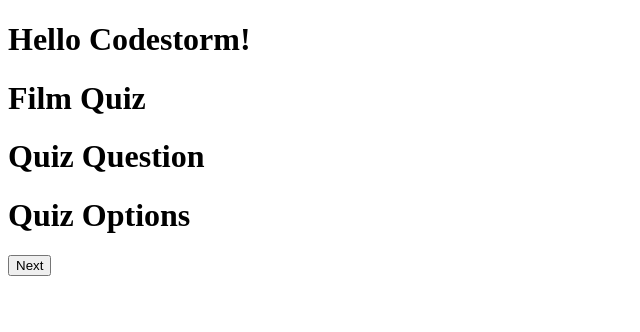
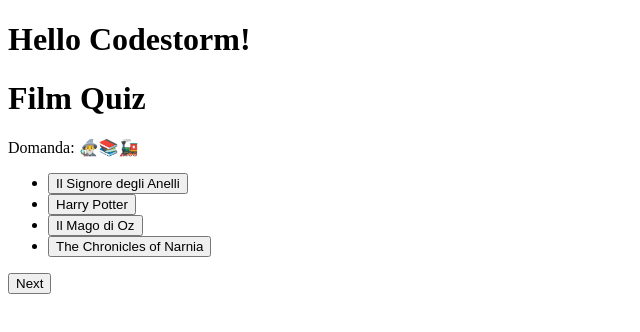
Before and after one commit to CodeStorm-SRL/entry-tests, a Vue app in the folder interactive-quiz/: page / in a window 1280 px wide. Shown: the top 332 px of the page, without its empty margins (0-640 px from the left). Built offline with nearby package versions, Linux system fonts and the light colour scheme.

Commit message:
aggiunta logica domande e options dallo store + btn next domanda

```diff
--- a/interactive-quiz/src/components/QuizApp.vue
+++ b/interactive-quiz/src/components/QuizApp.vue
@@ -14,6 +14,16 @@ export default {
     QuizQuestion,
     QuizOptions,
   },
+
+  methods: {
+    nextQuestion() {
+      // incrementa index domada
+      this.store.currentQuestionIndex++;
+
+      // resetta domanda selezionata ogni volta
+      this.store.filmQuestions[this.store.currentQuestionIndex].selected = null;
+    },
+  },
 };
 </script>
 
--- a/interactive-quiz/src/components/QuizOptions.vue
+++ b/interactive-quiz/src/components/QuizOptions.vue
@@ -1,21 +1,75 @@
 <script>
-// import MyComponent from "./components/MyComponent.vue";
+import { reactive } from "vue";
+import store from "../store";
 
 export default {
   data() {
     return {
-      title: "Quiz Options"
-    }
-  }
+      store,
+    };
+  },
+  methods: {
+    // Seleziona un'opzione e gestisce la logica di correttezza
+    selectOption(selectedOption) {
+      // Imposta l'opzione selezionata nel modulo store
+      this.store.filmQuestions[this.store.currentQuestionIndex].selected =
+        selectedOption;
 
-  // components: {
-  //   MyComponent,
-  // },
+      // Verifica se l'opzione selezionata è corretta confrontandola con la risposta corretta
+      const isCorrect =
+        this.store.filmQuestions[this.store.currentQuestionIndex].selected ===
+        this.store.filmQuestions[this.store.currentQuestionIndex].options[
+          this.store.filmQuestions[this.store.currentQuestionIndex].answer
+        ];
+
+      console.log(`L'opzione selezionata è corretta: ${isCorrect}`);
+    },
+
+
+    isOptionCorrect(option) {
+      return (
+        option ===
+        this.store.filmQuestions[this.store.currentQuestionIndex].options[
+          this.store.filmQuestions[this.store.currentQuestionIndex].answer
+        ]
+      );
+    },
+  },
 };
 </script>
 
 <template>
-  <h1>{{ title }}</h1>
+  <ul v-if="store.filmQuestions && store.filmQuestions.length > 0">
+    <li
+      v-for="(option, index) in store.filmQuestions[store.currentQuestionIndex]
+        .options"
+      :key="index"
+    >
+      <button
+        @click="selectOption(option)"
+        :class="{
+          correct:
+            isOptionCorrect(option) &&
+            store.filmQuestions[store.currentQuestionIndex].selected,
+          incorrect:
+            !isOptionCorrect(option) &&
+            store.filmQuestions[store.currentQuestionIndex].selected,
+        }"
+      >
+        {{ option }}
+      </button>
+    </li>
+  </ul>
 </template>
 
-<style lang="scss" scoped></style>
+<style lang="css" scoped>
+.correct {
+  background-color: green;
+  color: white;
+}
+
+.incorrect {
+  background-color: red;
+  color: white;
+}
+</style>
--- a/interactive-quiz/src/components/QuizQuestion.vue
+++ b/interactive-quiz/src/components/QuizQuestion.vue
@@ -1,10 +1,12 @@
 <script>
-// import MyComponent from "./components/MyComponent.vue";
+import { reactive } from "vue";
+import store from "../store";
 
 export default {
   data() {
     return {
       title: "Quiz Question",
+      store,
     };
   },
 
@@ -15,7 +17,11 @@ export default {
 </script>
 
 <template>
-  <h1>{{ title }}</h1>
+  <div>
+    <p v-if="store.filmQuestions && store.filmQuestions.length > 0">
+      Domanda: {{ store.filmQuestions[store.currentQuestionIndex].question }}
+    </p>
+  </div>
 </template>
 
 <style lang="scss" scoped></style>
--- a/interactive-quiz/src/store.js
+++ b/interactive-quiz/src/store.js
@@ -1,6 +1,8 @@
 import { reactive } from "vue";
 
 export const store = reactive({
+  currentQuestionIndex: 0,
+
   filmQuestions: [
     {
       question: "🧙‍♂️📚🚂",
```
